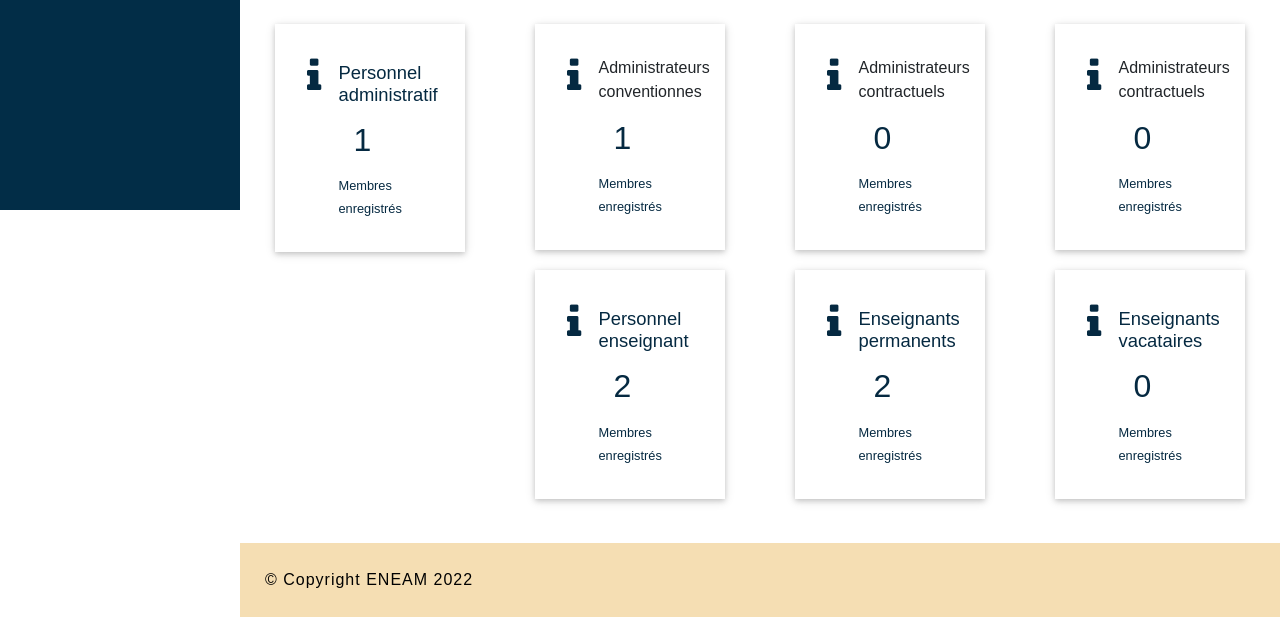
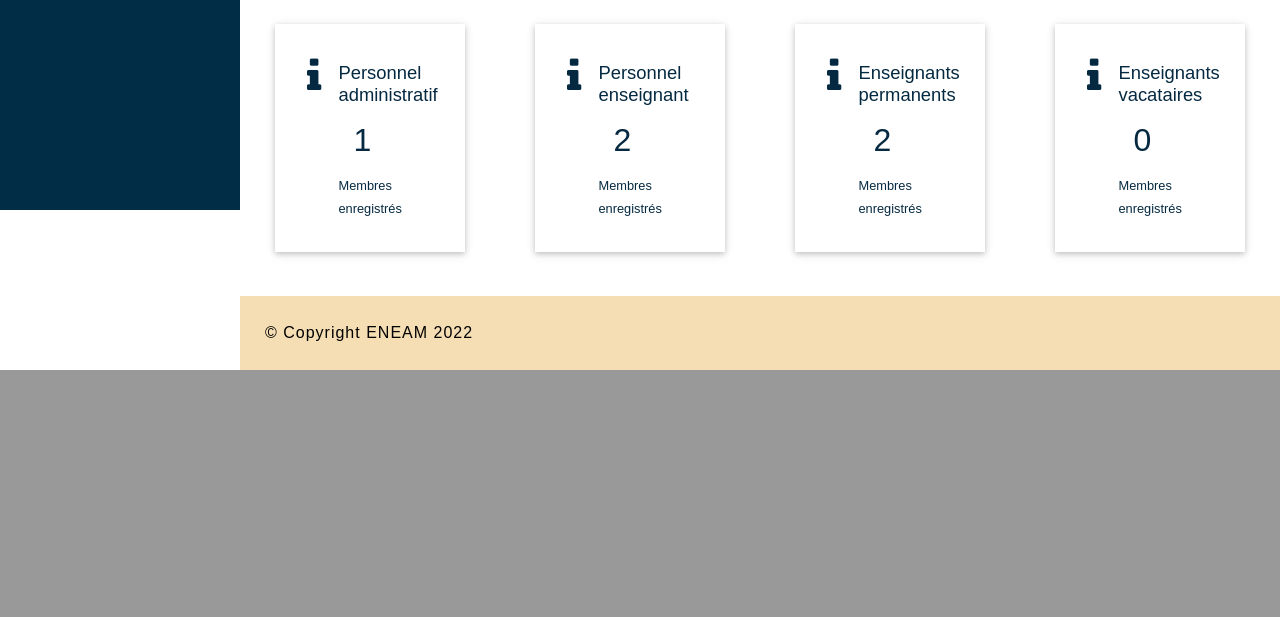
Before and after one commit to EmmanuelNoel/pgpeneam, a PHP site: page /accueil.php in a window 1280 px wide. Shown: the part 590-1207 px from the top of the page. After the commit the page ends 960 px from the top, so only its background shows below. Run offline with PHP 8.4, Linux system fonts and the light colour scheme; the visitor is signed in with stand-in values (Sample User, id 1); data comes from the database, SQL or seed files in the repository; some libraries are stand-ins or nearby versions; some web fonts are replaced.

Commit message:
emmanuel 05/12/2022 13h00

```diff
--- a/accueil.php
+++ b/accueil.php
@@ -191,63 +191,11 @@ Smartphone Compatible web template, free webdesigns for Nokia, Samsung, LG, Sony
 						</div>
 					</div>
 
-					<div class="col-md-3 market-update-gd">
-						<div class="market-update-block clr-block-2">
-							<div class="col-md-3 market-update-right">
-								<i class="fa  fa-info"> </i>
-							</div>
-							<div class="col-md-9 market-update-left">
-								<span class="text-center fs-6">Administrateurs conventionnes</span>
-								<?php
-         $donnees_ad_conventionne = $administrateurs_conventionnes->fetch();
-
-?>
-								<h3><?php echo $donnees_ad_conventionne['administrateurs_conventionnes'];  ?></h3>
-								<p>Membres enregistrés</p>
-							</div>
-							<div class="clearfix"> </div>
-						</div>
-					</div>
-
-					<div class="col-md-3 market-update-gd">
-						<div class="market-update-block clr-block-2">
-							<div class="col-md-3 market-update-right">
-								<i class="fa  fa-info"> </i>
-							</div>
-							<div class="col-md-9 market-update-left">
-							<span class="text-center fs-6">Administrateurs contractuels</span>
-
-								<?php
-                                $donnees_ad_contractuels = $administrateurs_contractuels->fetch();
 
 
-?>
-								<h3><?php echo $donnees_ad_contractuels['administrateurs_contractuels'];  ?></h3>
-								<p>Membres enregistrés</p>
-							</div>
-							<div class="clearfix"> </div>
-						</div>
-					</div>
 
-					<div class="col-md-3 market-update-gd">
-						<div class="market-update-block clr-block-2">
-							<div class="col-md-3 market-update-right">
-								<i class="fa  fa-info"> </i>
-							</div>
-							<div class="col-md-9 market-update-left">
 
-							<span class="text-center fs-6">Administrateurs contractuels</span>
 
-								<?php
-                             $donnees_ad_permanents = $administrateurs_permanents->fetch();
-
-?>
-								<h3><?php echo $donnees_ad_permanents['administrateurs_permanents'];  ?></h3>
-								<p>Membres enregistrés</p>
-							</div>
-							<div class="clearfix"> </div>
-						</div>
-					</div>
 					<div class="col-md-3 market-update-gd">
 						<div class="market-update-block clr-block-1">
 							<div class="col-md-3 market-update-right">
```
